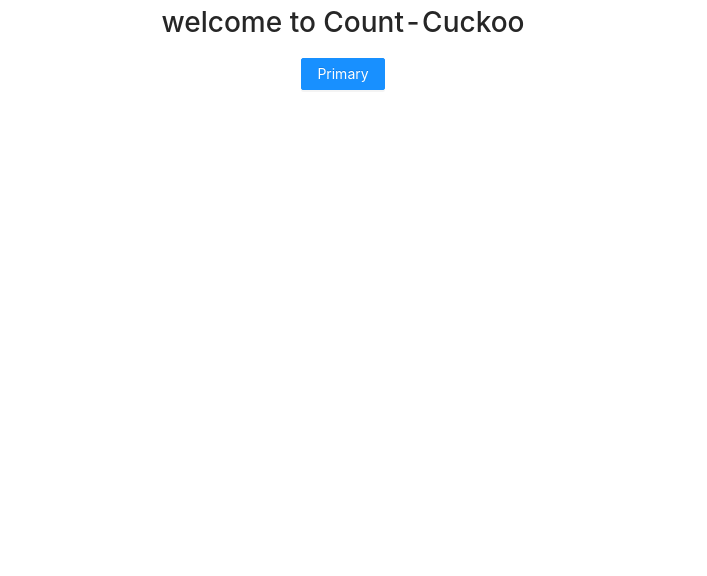
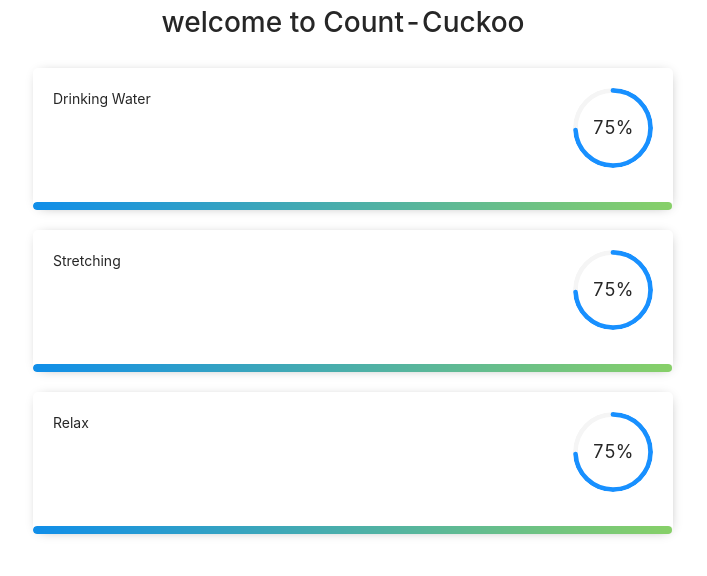
Before and after one commit to omkrpt/cuckoo-dooku, a React (Create React App) app: page / in a window 1280 px wide. Shown: the top 576 px of the page, without its empty margins (297-1004 px from the left). Built offline with nearby package versions, Linux system fonts and the light colour scheme; the HTML template or start-up script is replaced by a standard one.

Commit message:
Add cards and card listings

```diff
--- a/src/App.js
+++ b/src/App.js
@@ -1,12 +1,14 @@
 import './App.css';
 import 'antd/dist/antd.css';
 import { Button } from 'antd';
+import Input from './components/Input';
+import CardListing from './components/CardListing';
 
 function App() {
   return (
     <div className="App">
       <h1>welcome to Count-Cuckoo</h1>
-      <Button type="primary">Primary</Button>
+      <CardListing />
     </div>
   );
 }
--- /dev/null
+++ b/src/components/Card.js
@@ -0,0 +1,30 @@
+import { Col, Progress } from 'antd'
+import React, { Component } from 'react'
+
+export class card extends Component {
+    render() {
+        const {title = "Drink Water", percentage} = this.props;
+        return (
+            <Col span={24} className="card">
+                <div className="card-content">
+                    <div>
+                        {title}
+                    </div>
+                    <div>
+                        <Progress type="circle" percent={percentage} width={80}/>
+                    </div>
+                </div>
+                <Progress
+                    strokeColor={{
+                        '0%': '#108ee9',
+                        '100%': '#87d068',
+                    }}
+                    percent={99.9}
+                    showInfo={false}
+                />
+            </Col>
+        )
+    }
+}
+
+export default card
--- /dev/null
+++ b/src/components/CardListing.js
@@ -0,0 +1,32 @@
+import { Row } from 'antd'
+import React, { Component } from 'react'
+import Card from './Card'
+import "./style.css";
+
+export class cardListing extends Component {
+    render() {
+        const cards = [
+            {
+                title: "Drinking Water",
+                percentage: 75,
+            },
+            {
+                title: "Stretching",
+                percentage: 75,
+            },
+            {
+                title: "Relax",
+                percentage: 75,
+            },
+        ]
+        return (
+            <div className="container">
+                <Row span={24}>
+                    {cards.map((props) => <Card {...props} />)}
+                </Row>
+            </div>
+        )
+    }
+}
+
+export default cardListing
--- /dev/null
+++ b/src/components/Input.js
@@ -0,0 +1,14 @@
+import { Input } from 'antd'
+import React, { Component } from 'react'
+
+export class input extends Component {
+    render() {
+        return (
+            <div>
+                <Input/>
+            </div>
+        )
+    }
+}
+
+export default input
--- /dev/null
+++ b/src/components/style.css
@@ -0,0 +1,29 @@
+.container{
+    width: 50%;
+    margin: 0 auto;
+
+}
+
+.card{
+    margin: 10px;
+    box-shadow: 1px 1px 12px -6px #888888;;
+    border-radius: 5px;
+    position: relative;
+    padding: 20px;
+}
+
+.card .card-content{
+    display: flex;
+    justify-content: space-between;
+}
+
+.card .ant-progress-outer{
+    position: absolute;
+    left: 0;
+    bottom: 0;
+    height: 16px;
+}
+
+.card .ant-progress-line{
+    position: unset;
+}
```
